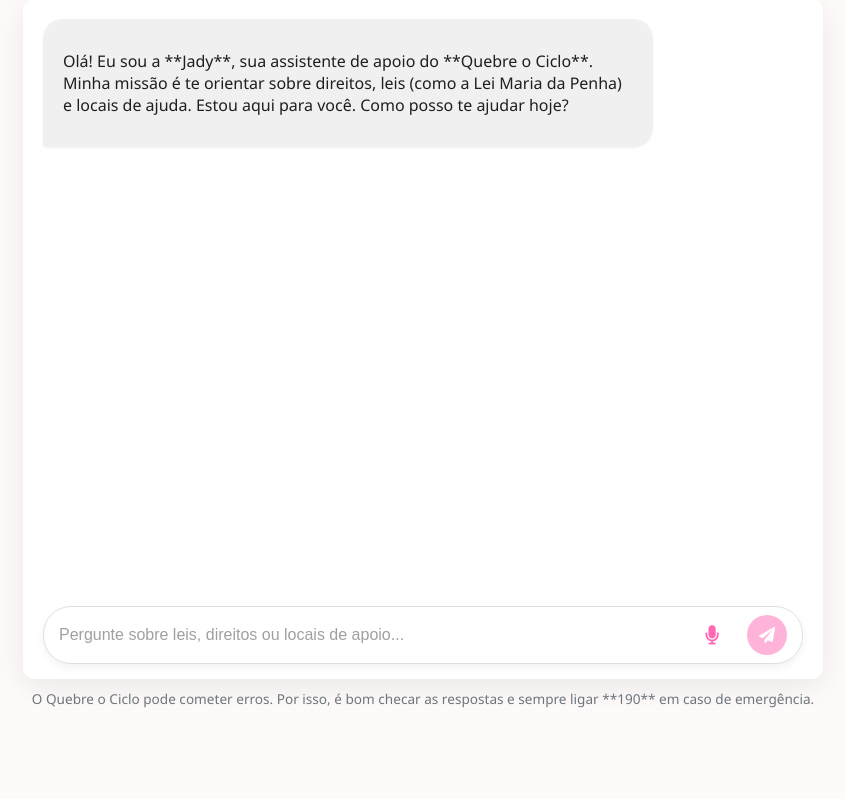
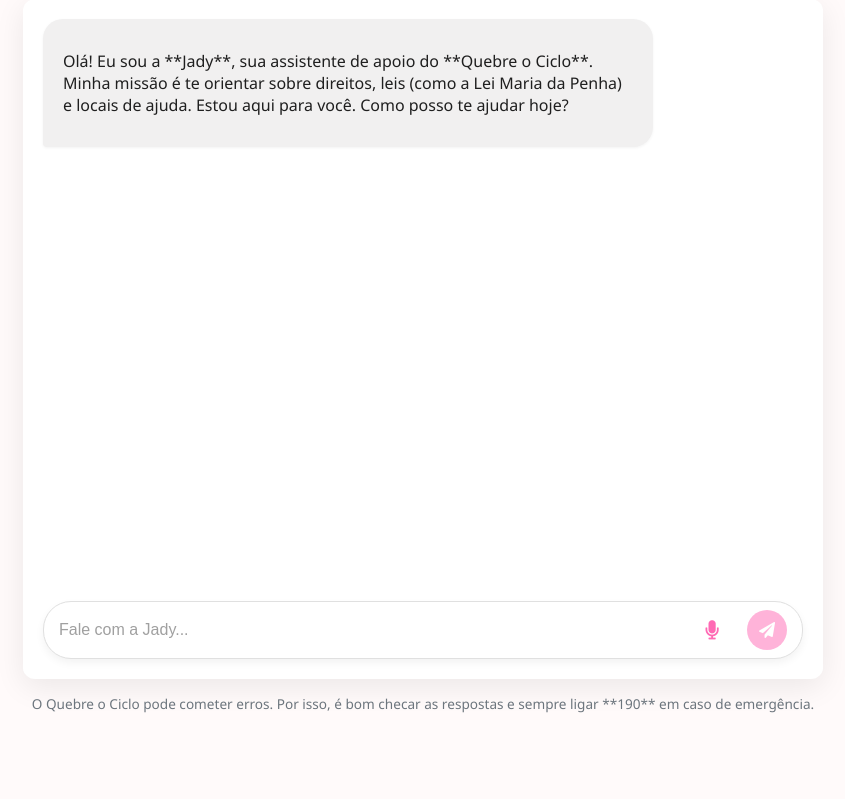
Before and after one commit to pablohsalves/quebre-o-ciclo-ia, a Flask app: page / in a window 1280 px wide. Shown: the part 21-820 px from the top of the page, without its empty margins (217-1062 px from the left). Run offline with Flask 3, Linux system fonts and the light colour scheme.

Commit message:
fix: Ajustes finos de layout no desktop e mobile (espaçamento e visibilidade do disclaimer). Refatora: Padronização completa do placeholder para 'Fale com a Jady...' e nomes da assistente.

```diff
--- a/static/script.js
+++ b/static/script.js
@@ -9,7 +9,7 @@
 // --- Variável Global para o Histórico ---
 let chatHistory = [];
 
-// NOME CORRIGIDO AQUI
+// MENSAGEM INICIAL PADRONIZADA (Jady e Quebre o Ciclo)
 const initialMessage = "Olá! Eu sou a **Jady**, sua assistente de apoio do **Quebre o Ciclo**. Minha missão é te orientar sobre direitos, leis (como a Lei Maria da Penha) e locais de ajuda. Estou aqui para você. Como posso te ajudar hoje?";
 
 // Função para iniciar o chat
@@ -48,7 +48,7 @@
     messagesArea.appendChild(messageDiv);
     messagesArea.scrollTop = messagesArea.scrollHeight;
 
-    // Adiciona ao histórico, exceto mensagens de processamento
+    // NOME CORRIGIDO AQUI
     if (!text.includes("... (A Jady está a processar)")) {
         chatHistory.push({
             "role": sender === 'user' ? 'user' : 'model',
--- a/static/style.css
+++ b/static/style.css
@@ -17,10 +17,9 @@
     display: flex;
     flex-direction: column;
     align-items: center;
-    /* Usa min-height para permitir que o conteúdo se expanda */
     min-height: 100vh;
     margin: 0;
-    padding-bottom: 20px; /* Espaço para o rodapé no desktop */
+    padding-bottom: 20px;
 }
 
 #chat-container {
@@ -97,6 +96,8 @@
     background-color: var(--input-bg);
     border-top: none;
     flex-shrink: 0;
+    /* AJUSTE DESKTOP: Adiciona uma margem inferior para separar do disclaimer */
+    margin-bottom: 5px;
 }
 
 #input-box-wrapper {
@@ -195,7 +196,8 @@
     font-size: 0.85em;
     color: #6c757d;
     text-align: center;
-    padding: 10px 0;
+    /* AJUSTE DESKTOP: Aumenta o padding superior para separação */
+    padding: 15px 0;
     max-width: 800px;
     width: 100%;
     flex-shrink: 0;
@@ -223,24 +225,23 @@
     body {
         padding: 0;
         margin: 0;
-        /* CRUCIAL: Força 100% da altura da viewport no mobile */
         height: 100vh;
-        overflow: hidden; /* Evita rolagem do body */
+        overflow: hidden;
     }
 
     #chat-container {
-        /* Ocupa o espaço restante da altura */
         height: 100%;
         width: 100%;
         max-width: none;
         border-radius: 0;
         box-shadow: none;
         margin-top: 0;
-        flex-grow: 1; /* Permite crescer */
+        flex-grow: 1;
     }
 
     #input-area {
         padding: 10px 15px;
+        margin-bottom: 0; /* Remove margem inferior no mobile */
     }
 
     #disclaimer-bottom {
--- a/templates/index.html
+++ b/templates/index.html
@@ -17,7 +17,7 @@
 
         <div id="input-area">
             <div id="input-box-wrapper">
-                <input type="text" id="user-input" placeholder="Pergunte sobre leis, direitos ou locais de apoio...">
+                <input type="text" id="user-input" placeholder="Fale com a Jady...">
 
                 <div id="mic-wrapper">
                     <i class="fas fa-microphone" id="mic-icon"></i>
```
